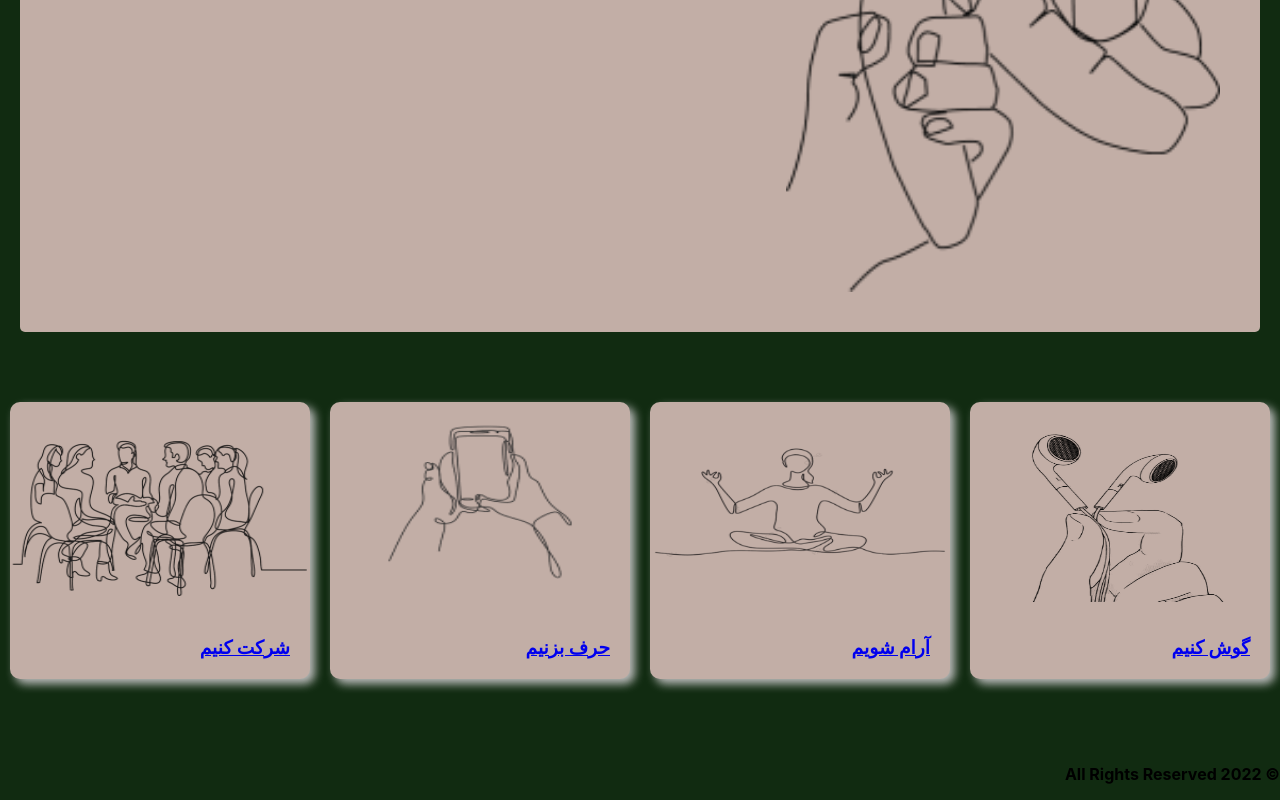
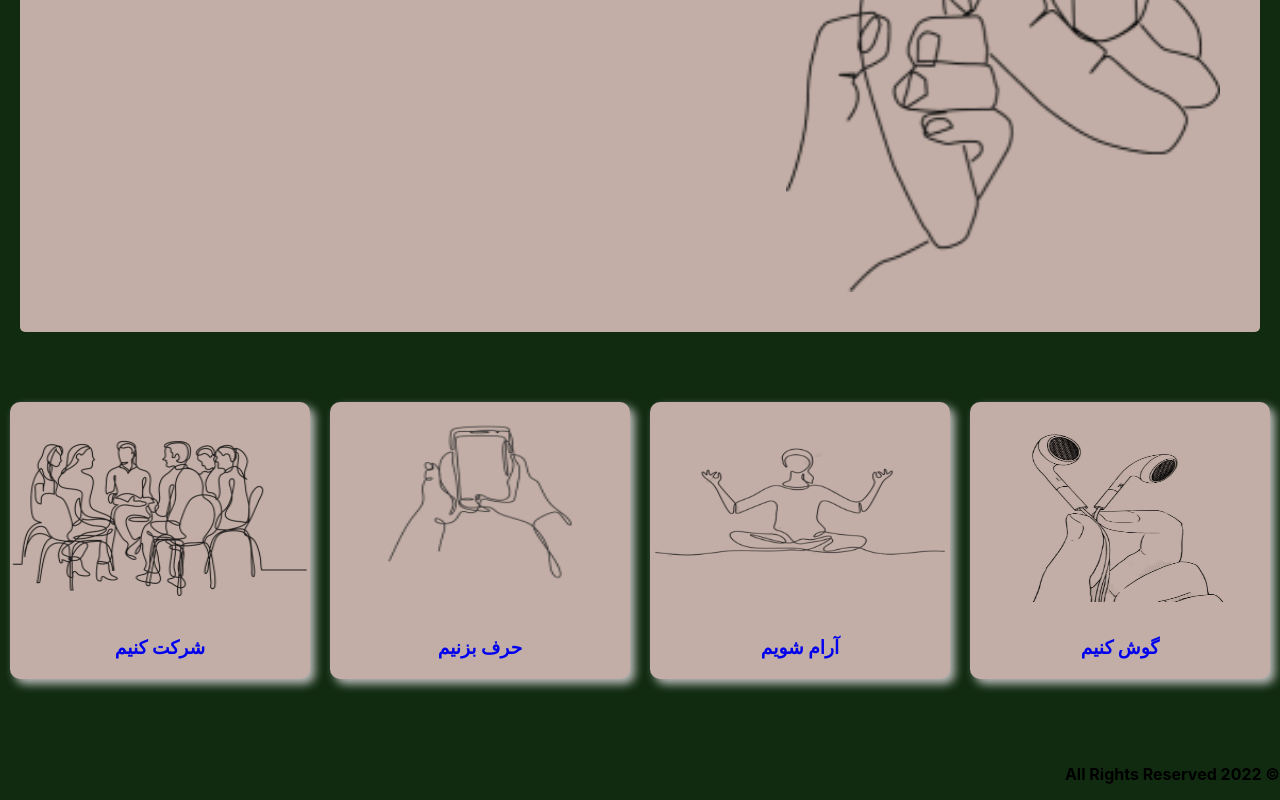
Before and after one commit to FatemehTayebiSalar/psychology-platform-frontend, a React (Create React App) app: page / in a window 1280 px wide. Shown: the part 605-1405 px from the top of the page. Built offline with nearby package versions, Linux system fonts and the light colour scheme.

Commit message:
Some changes made on Navbar and Item Styles and Psychologists.js created

```diff
--- a/src/components/Item.module.css
+++ b/src/components/Item.module.css
@@ -15,4 +15,10 @@
 .container h3{
     color: #ffff;
     margin: 30px 20px 20px;
+    text-align: center !important;
+    text-decoration-style: none;
 }
+
+.container h3 a {
+    text-decoration: none;
+}
--- a/src/components/Navbar.module.css
+++ b/src/components/Navbar.module.css
@@ -48,7 +48,6 @@
     padding: 15px;
     color: #fff;
     text-decoration: none;
-
 }
 
 .list li a:hover{
```
Also changed, not shown: src/components/Psychologists.js (added).
